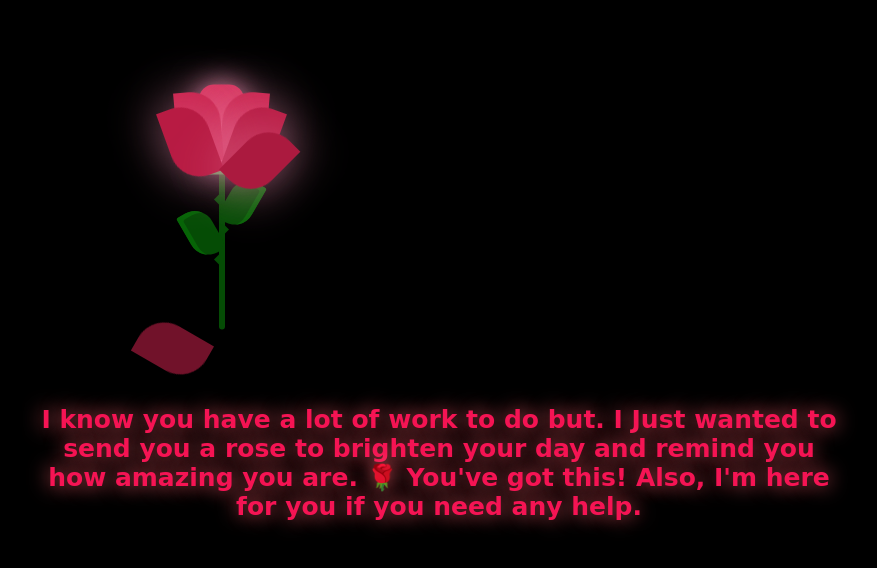
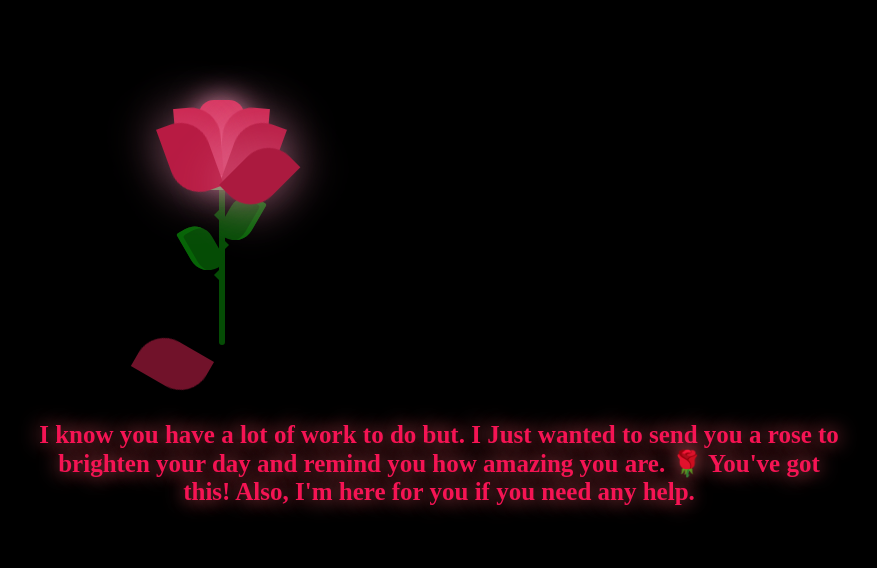
Before and after one commit to enough-jainil/rose, a plain HTML site: page index.html in a window 1280 px wide. Shown: the part 102-670 px from the top of the page, without its empty margins (201-1078 px from the left). Drawn offline with Linux system fonts and the light colour scheme.

Commit message:
Update style.css

```diff
--- a/style.css
+++ b/style.css
@@ -267,7 +267,7 @@ body {
   }
 }
 .text {
-  font-family: cursive;
+  /* font-family: cursive; */
   font-weight: 800;
   font-size: 25px;
   text-align: center;
```
